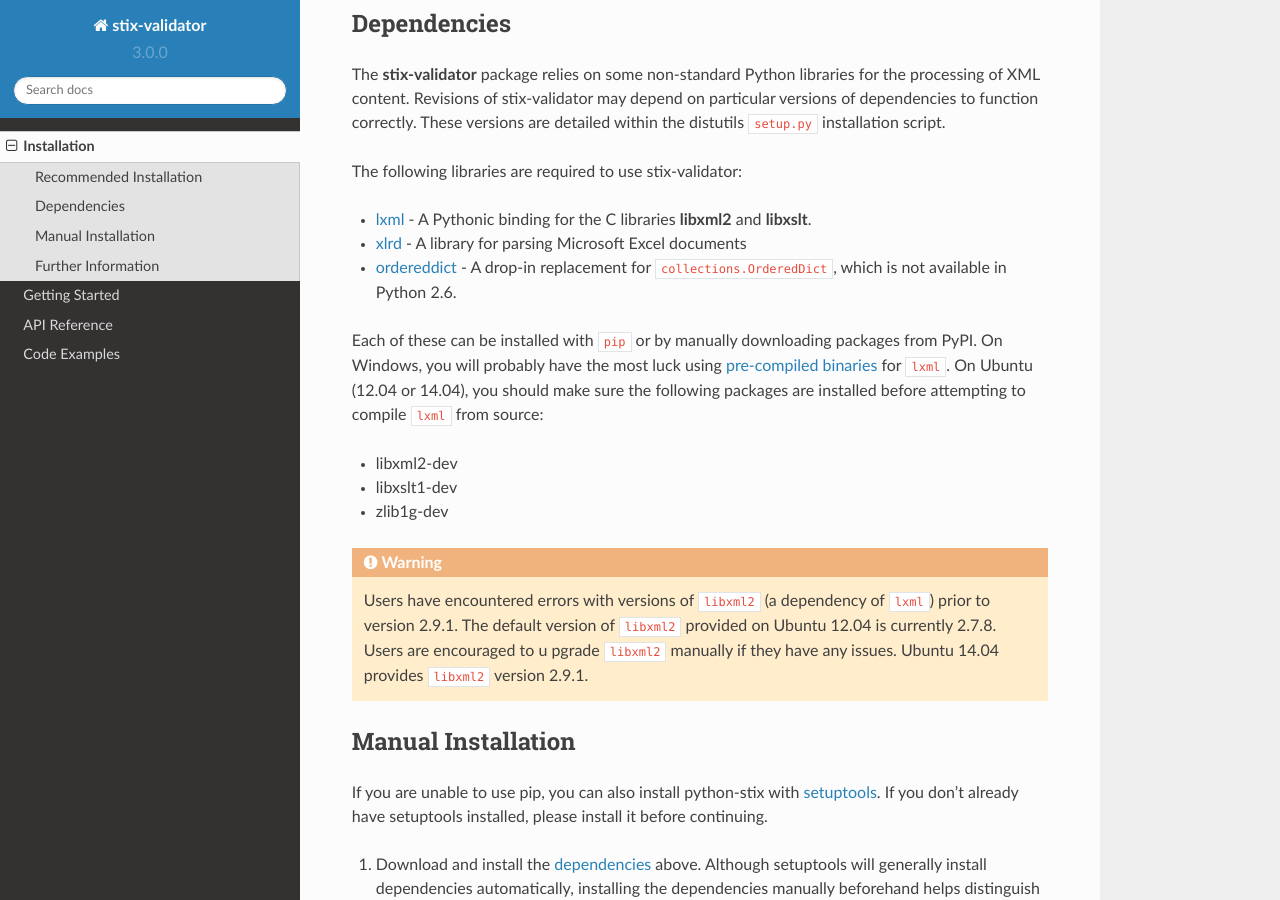
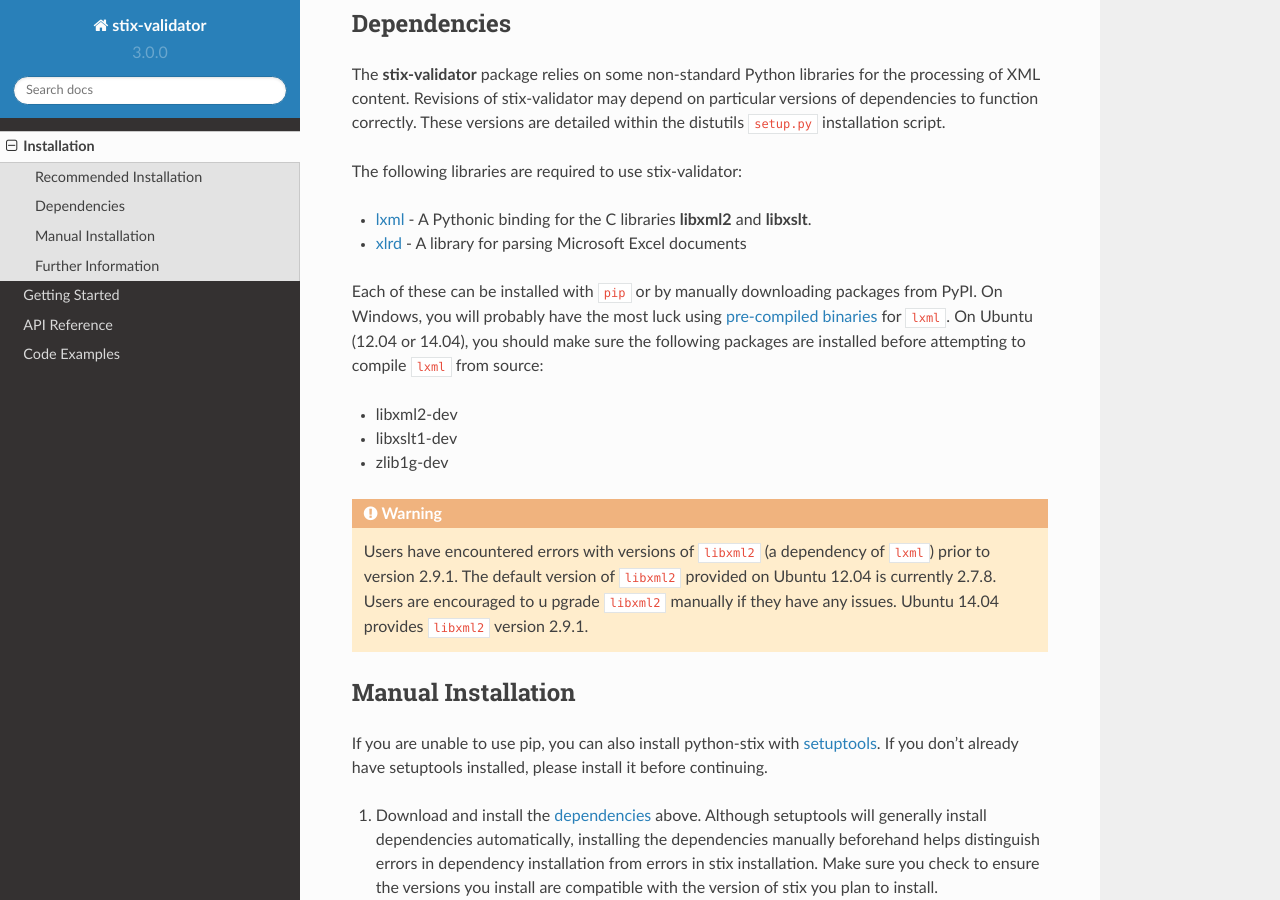
Before and after one commit to STIXProject/stix-validator, a Sphinx documentation site: the page built from docs/installation.rst, in a window 1280 px wide and 900 px high, scrolled down 492 px. Built offline with Sphinx 7.4.7 and the Read the Docs theme 2.0.0, drawn with Linux system fonts in a browser that asks for light colours.

Commit message:
Update docs for dropping Python 2

```diff
--- a/README.rst
+++ b/README.rst
@@ -50,19 +50,16 @@
   * `libxml2`_ >= v2.9.1: Required XML processing C
     library for ``lxml``.
 * `xlrd`_ >= v0.9.2: XLSX library for parsing STIX Profiles.
-* `ordereddict`_ >= 1.1: A drop-in replacement for ``collections.OrderedDict``
-  on Python 2.6.
 
 .. _Python: http://python.org/download
 .. _lxml: http://lxml.de/index.html#download
 .. _libxml2: http://www.xmlsoft.org/downloads.html
 .. _xlrd: https://pypi.python.org/pypi/xlrd
-.. _ordereddict: https://pypi.python.org/pypi/ordereddict
 
 For a Windows installer of lxml, we recommend looking here:
 http://www.lfd.uci.edu/~gohlke/pythonlibs/#lxml
 
-The **STIX Document Validator** supports Python 2.6, 2.7, and 3.3+.
+The **STIX Document Validator** supports Python 3.8+.
 
 
 Installation
--- a/docs/installation.rst
+++ b/docs/installation.rst
@@ -39,8 +39,6 @@
 * lxml_ - A Pythonic binding for the C libraries **libxml2** and
   **libxslt**.
 * xlrd_ - A library for parsing Microsoft Excel documents
-* ordereddict_ - A drop-in replacement for ``collections.OrderedDict``, which
-  is not available in Python 2.6.
 
 Each of these can be installed with ``pip`` or by manually downloading packages
 from PyPI. On Windows, you will probably have the most luck using `pre-compiled
```
